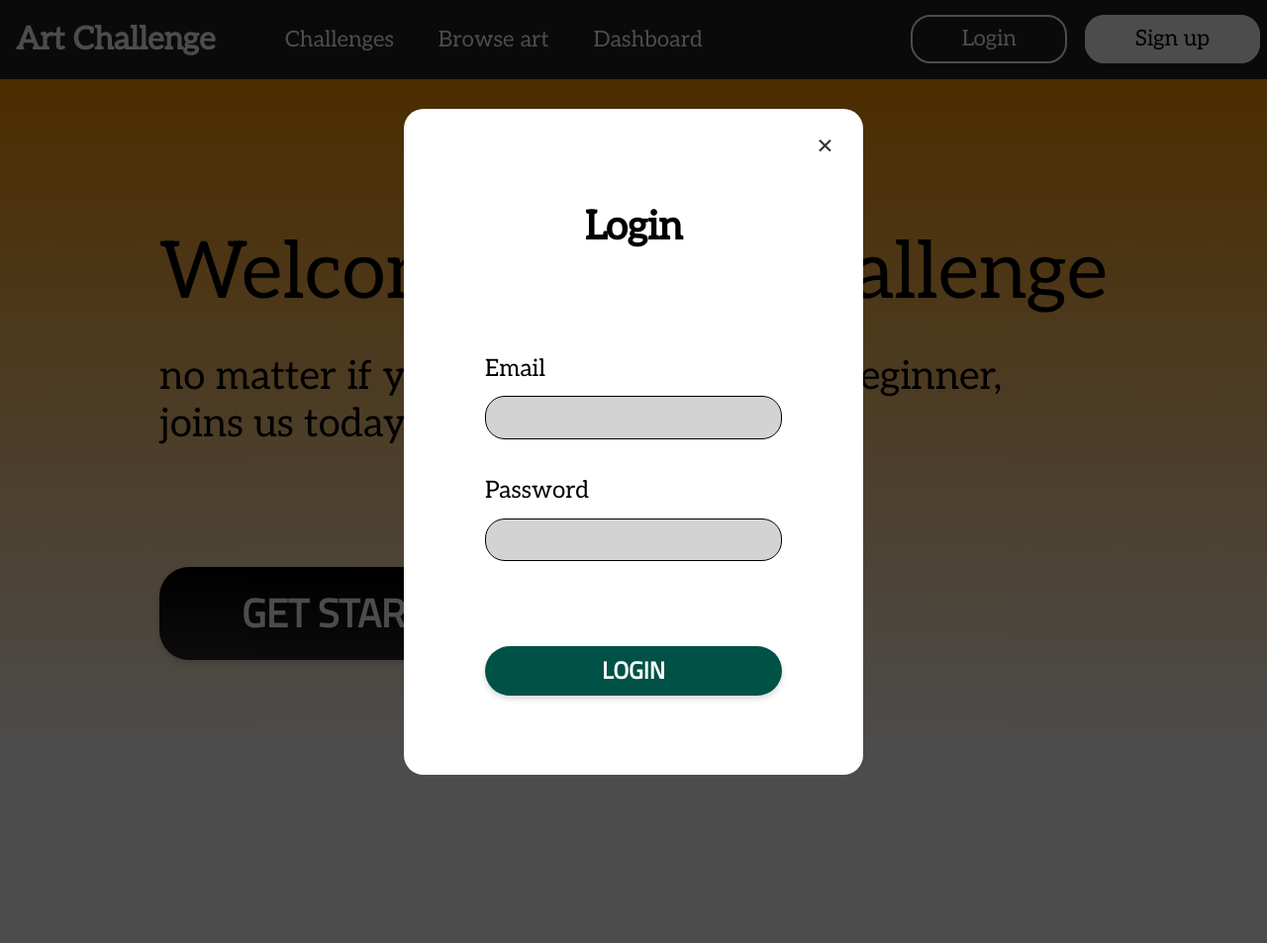
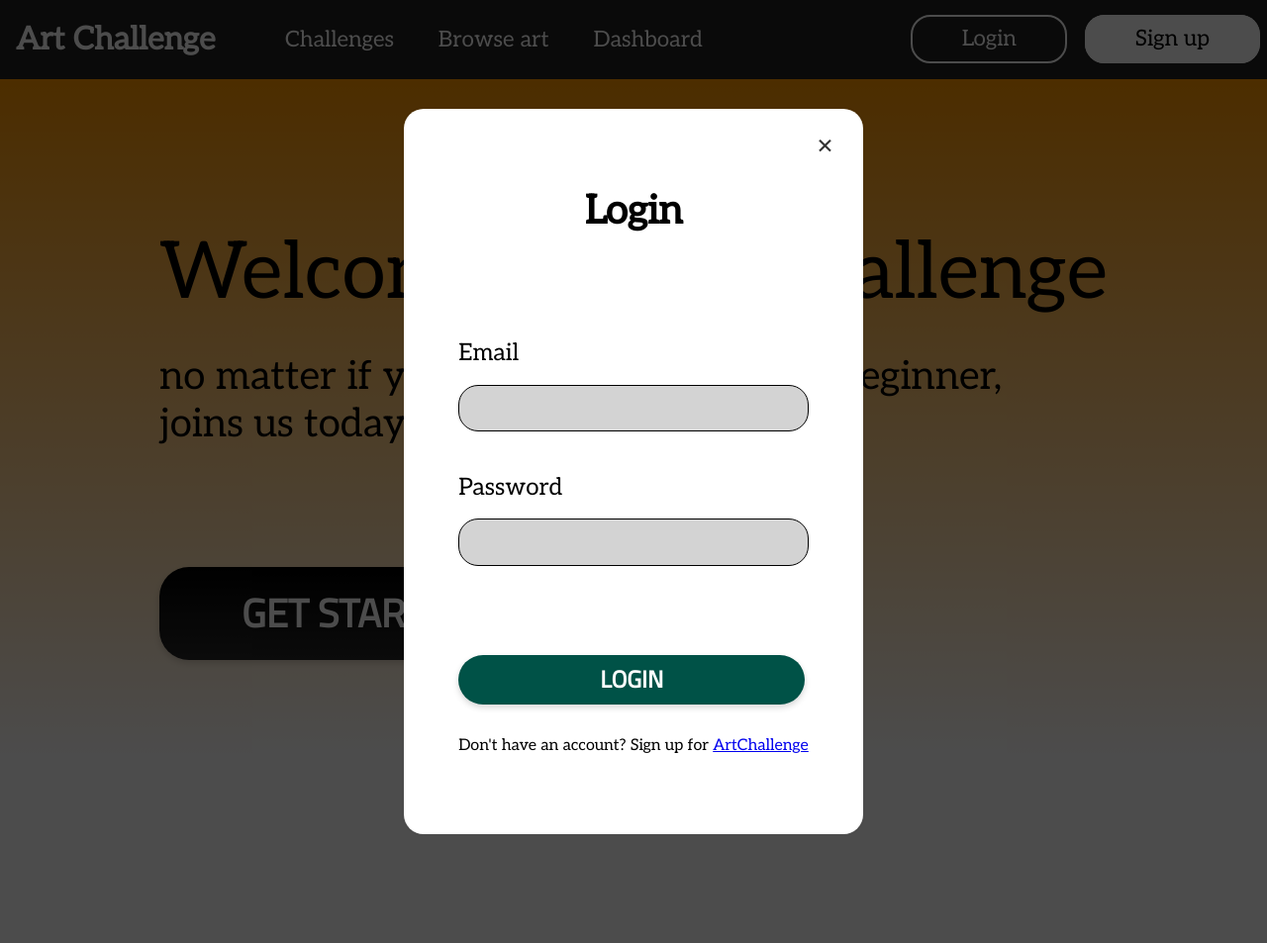
Before and after one commit to wojzam/Art-Challenge, a PHP site: page / in a window 1280 px wide, after a click on "Login". Shown: the whole page at 99% size. Run offline with PHP 8.4, Linux system fonts and the light colour scheme.

Commit message:
improve popup windows

```diff
--- a/public/css/style.css
+++ b/public/css/style.css
@@ -53,10 +53,11 @@ h2 {
   font-family: "Cairo";
   font-weight: bold;
   font-size: 2.5em;
+  cursor: pointer;
 }
 
 .big-btn:hover {
-  background: #005247;
+  background: #262626;
 }
 
 .overlay {
@@ -74,11 +75,12 @@ h2 {
 .overlay:target {
   visibility: visible;
   opacity: 1;
+  overflow: auto;
 }
 
 .popup {
   margin: 110px auto;
-  padding: 5em 2em;
+  padding: 4em 2em;
   background: white;
   border-radius: 20px;
   width: 400px;
@@ -133,7 +135,8 @@ h2 {
   border: 1px solid black;
   border-radius: 20px;
   background-color: lightgray;
-  padding: 1em;
+  font-size: 1.1em;
+  padding: 0.7em 1em;
   margin: 1em 0em;
 }
 
@@ -142,7 +145,7 @@ h2 {
   box-shadow: 0px 3px 6px #00000029;
   border-radius: 30px;
 
-  width: 300px;
+  width: 350px;
   border: none;
   color: white;
   line-height: 2em;
@@ -151,4 +154,17 @@ h2 {
   font-weight: bold;
   font-size: 1.5em;
   margin-top: 3em;
+  cursor: pointer;
 }
+
+.row-a {
+  display: flex;
+  justify-content: center;
+  align-items: center;
+
+  margin-top: 1em;
+
+  font-size: 1em;
+  font-family: "Aleo";
+  font-weight: lighter;
+}
--- a/public/views/home.html
+++ b/public/views/home.html
@@ -32,7 +32,9 @@
                 <h1>Welcome to Art Challenge</h1>
                 <h2>no matter if you are a professional or beginner,<br>
                     joins us today and improve your art</h2>
-                <button class="big-btn">GET STARTED</button>
+                <form action="#popup-login">
+                    <button class="big-btn" type="submit">GET STARTED</button>
+                </form>
             </div>
         </main>
 
@@ -45,7 +47,11 @@
                     <input name="email" type="text">
                     <h3>Password</h3>
                     <input name="password" type="password">
-                    <button>LOGIN</button>
+                    <button type="submit">LOGIN</button>
+                    <div class="row-a">
+                        <p>Don't have an account? Sign up for&nbsp</p>
+                        <a href="#popup-signup">ArtChallenge</a>
+                    </div>
                 </form>
             </div>
         </div>
@@ -61,6 +67,10 @@
                     <h3>Repeat password</h3>
                     <input name="password-repeated" type="password">
                     <button>SIGN UP</button>
+                    <div class="row-a">
+                        <p>Already have an account?&nbsp</p>
+                        <a href="#popup-login">Sign in</a>
+                    </div>
                 </form>
             </div>
         </div>
```
